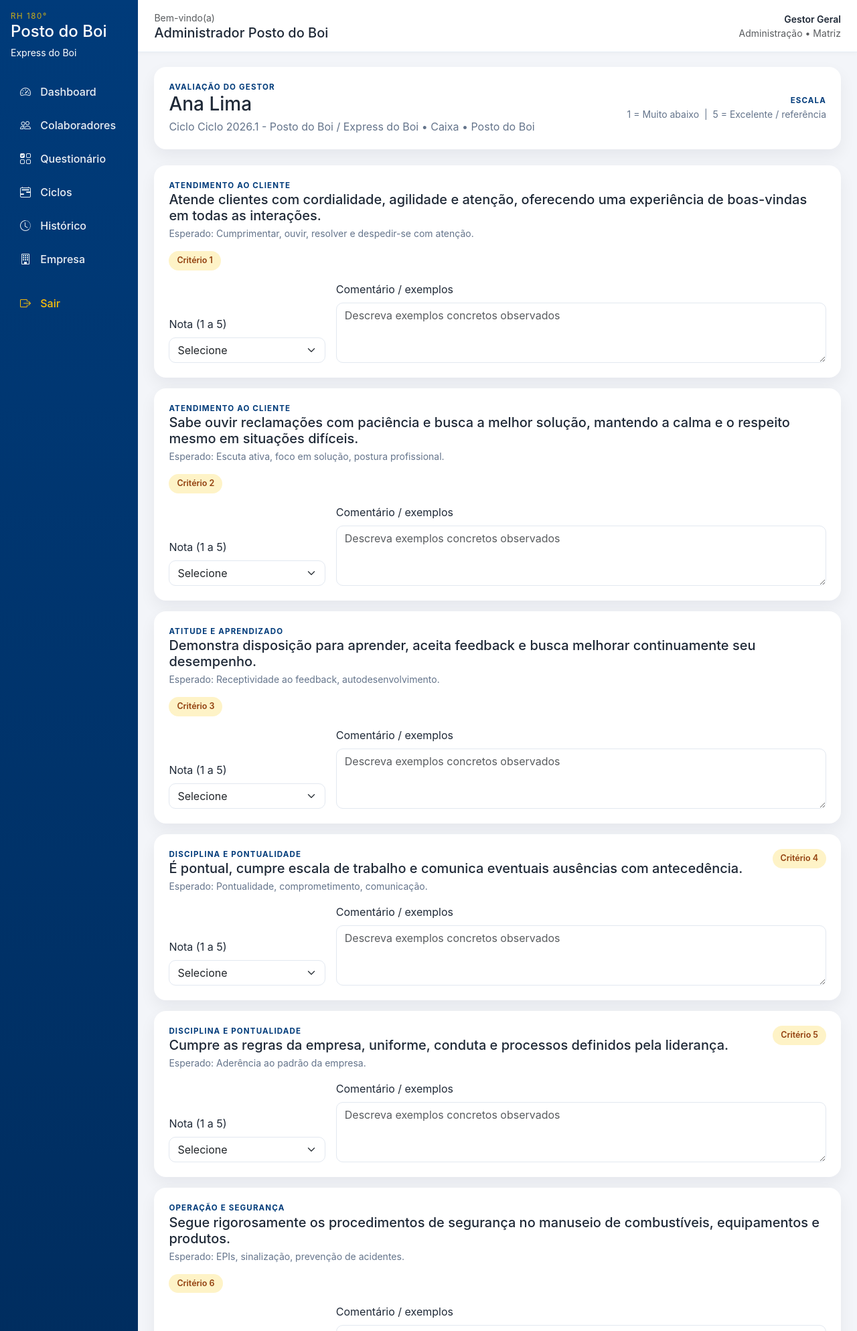
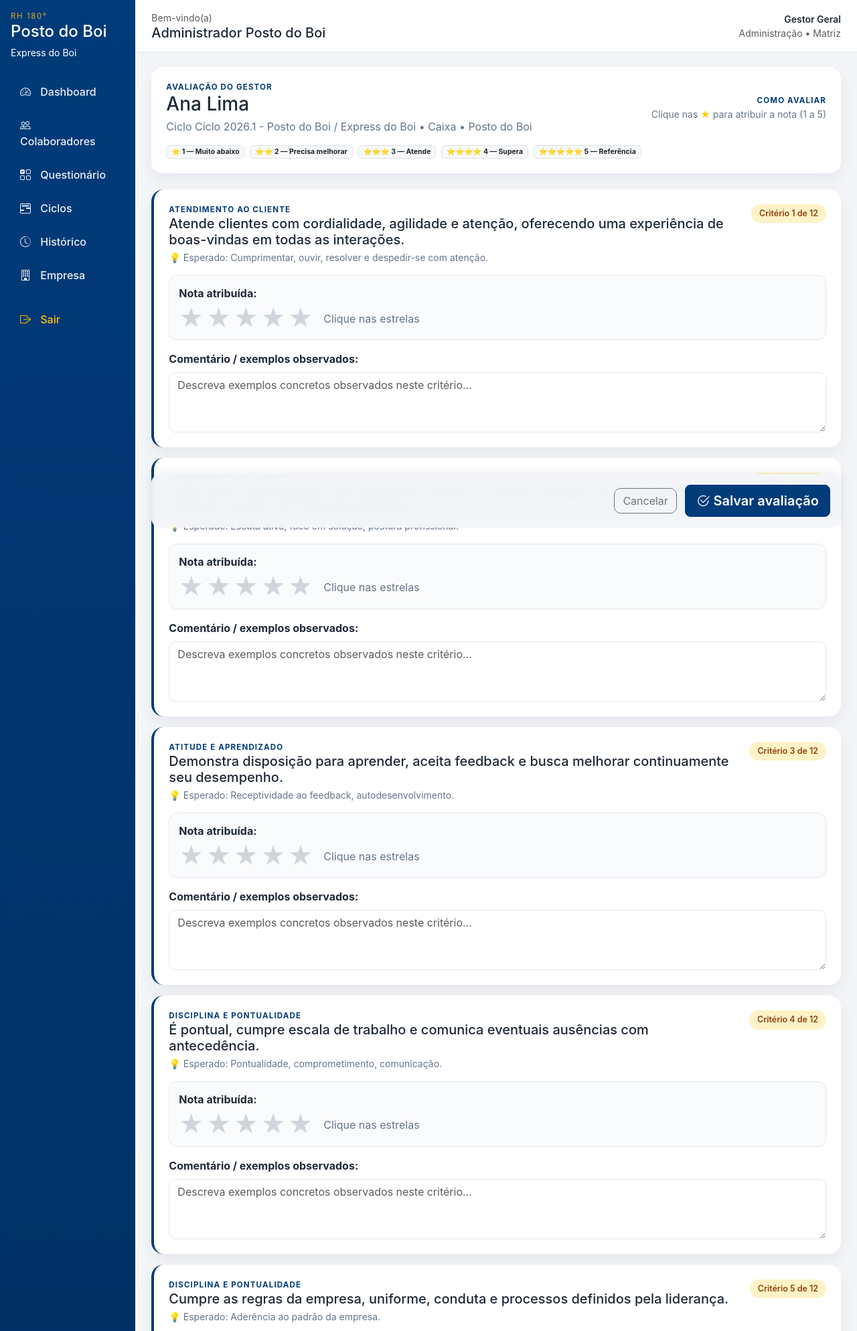
Before and after one commit to tatianemcardoso0/posto-do-boi, a Flask app: page /evaluation/manager/1 in a window 1280 px wide. Shown: the top 1988 px of the page at 67% size. Run offline with Flask 3, Linux system fonts and the light colour scheme; the visitor is signed in with stand-in values (Sample User, id 1); data comes from the database, SQL or seed files in the repository; data that the repository does not hold is empty.

Commit message:
Add files via upload

```diff
--- a/templates/evaluation_form.html
+++ b/templates/evaluation_form.html
@@ -8,43 +8,210 @@
       <div class="subtle">Ciclo {{ assignment.cycle.name }} • {{ assignment.employee.position }} • {{ assignment.employee.unit }}</div>
     </div>
     <div class="text-end">
-      <div class="kicker">Escala</div>
-      <div class="subtle small">1 = Muito abaixo &nbsp;|&nbsp; 5 = Excelente / referência</div>
+      <div class="kicker">Como avaliar</div>
+      <div class="subtle small">Clique nas <span style="color:#FFCC00;">★</span> para atribuir a nota (1 a 5)</div>
     </div>
+  </div>
+  <div class="mt-3 d-flex flex-wrap gap-2 small">
+    <span class="badge bg-light text-dark border">⭐ 1 — Muito abaixo</span>
+    <span class="badge bg-light text-dark border">⭐⭐ 2 — Precisa melhorar</span>
+    <span class="badge bg-light text-dark border">⭐⭐⭐ 3 — Atende</span>
+    <span class="badge bg-light text-dark border">⭐⭐⭐⭐ 4 — Supera</span>
+    <span class="badge bg-light text-dark border">⭐⭐⭐⭐⭐ 5 — Referência</span>
   </div>
 </div>
 
-<form method="post" class="d-grid gap-3">
+<form method="post" class="d-grid gap-3" id="evalForm">
   {% for question in questions %}
     {% set item = existing.get(question.id) %}
-    <div class="panel-card">
+    <div class="panel-card eval-question-card">
       <div class="d-flex justify-content-between align-items-start gap-3 mb-3 flex-wrap">
-        <div>
+        <div style="flex:1; min-width:260px;">
           <div class="kicker">{{ question.category }}</div>
           <h5 class="mb-1">{{ question.text }}</h5>
-          {% if question.expected_behavior %}<div class="subtle small">Esperado: {{ question.expected_behavior }}</div>{% endif %}
+          {% if question.expected_behavior %}
+            <div class="subtle small">💡 Esperado: {{ question.expected_behavior }}</div>
+          {% endif %}
         </div>
-        <span class="score-pill score-mid">Critério {{ loop.index }}</span>
+        <span class="score-pill score-mid">Critério {{ loop.index }} de {{ questions|length }}</span>
       </div>
-      <div class="row g-3 align-items-end">
-        <div class="col-md-3">
-          <label class="form-label">Nota (1 a 5)</label>
-          <select class="form-select" name="score_{{ question.id }}" required>
-            <option value="">Selecione</option>
-            {% for score in range(1, 6) %}
-              <option value="{{ score }}" {% if item and item.score == score %}selected{% endif %}>{{ score }}</option>
+
+      <div class="star-rating-container mb-3">
+        <label class="form-label mb-2"><strong>Nota atribuída:</strong></label>
+        <div class="d-flex align-items-center gap-3 flex-wrap">
+          <div class="star-rating" data-question-id="{{ question.id }}">
+            {% for star in range(1, 6) %}
+              <span class="star" data-value="{{ star }}" role="button" tabindex="0"
+                    aria-label="Atribuir {{ star }} estrela{{ 's' if star > 1 else '' }}">★</span>
             {% endfor %}
-          </select>
+          </div>
+          <input type="hidden" name="score_{{ question.id }}" id="score_{{ question.id }}"
+                 value="{{ item.score if item else '' }}" required>
+          <span class="star-label" id="label_{{ question.id }}">
+            {% if item %}
+              <strong style="color: var(--brand-primary);">{{ item.score }}/5</strong> —
+              {% if item.score == 1 %}Muito abaixo
+              {% elif item.score == 2 %}Precisa melhorar
+              {% elif item.score == 3 %}Atende
+              {% elif item.score == 4 %}Supera
+              {% elif item.score == 5 %}Referência
+              {% endif %}
+            {% else %}
+              <span class="subtle">Clique nas estrelas</span>
+            {% endif %}
+          </span>
         </div>
-        <div class="col-md-9">
-          <label class="form-label">Comentário / exemplos</label>
-          <textarea class="form-control" name="comment_{{ question.id }}" placeholder="Descreva exemplos concretos observados" required>{{ item.comment if item else '' }}</textarea>
-        </div>
+      </div>
+
+      <div>
+        <label class="form-label"><strong>Comentário / exemplos observados:</strong></label>
+        <textarea class="form-control" name="comment_{{ question.id }}"
+                  placeholder="Descreva exemplos concretos observados neste critério..."
+                  required>{{ item.comment if item else '' }}</textarea>
       </div>
     </div>
   {% endfor %}
-  <div class="text-end">
-    <button class="btn btn-brand btn-lg">Salvar avaliação</button>
+
+  <div class="text-end sticky-bottom-bar">
+    <a href="{{ url_for('manager_dashboard' if current_user.role == 'manager' else 'employee_dashboard') }}"
+       class="btn btn-outline-secondary me-2">Cancelar</a>
+    <button type="submit" class="btn btn-brand btn-lg" id="submitBtn">
+      <i class="bi bi-check2-circle"></i> Salvar avaliação
+    </button>
   </div>
 </form>
+
+<style>
+  .star-rating {
+    display: inline-flex;
+    gap: 4px;
+    font-size: 2.2rem;
+    line-height: 1;
+    user-select: none;
+  }
+  .star {
+    color: #d1d5db;
+    cursor: pointer;
+    transition: transform 0.15s ease, color 0.15s ease;
+    text-shadow: 0 1px 2px rgba(0,0,0,0.08);
+  }
+  .star:hover {
+    transform: scale(1.15);
+  }
+  .star.active {
+    color: #FFCC00;
+    text-shadow: 0 2px 4px rgba(255, 204, 0, 0.4);
+  }
+  .star.hover-preview {
+    color: #FFE066;
+  }
+  .star-label {
+    font-size: 1rem;
+    color: #475569;
+    min-width: 180px;
+  }
+  .eval-question-card {
+    border-left: 4px solid var(--brand-primary);
+  }
+  .sticky-bottom-bar {
+    position: sticky;
+    bottom: 12px;
+    background: rgba(243, 245, 249, 0.95);
+    backdrop-filter: blur(8px);
+    padding: 16px;
+    border-radius: 14px;
+    margin-top: 16px;
+    box-shadow: 0 -4px 12px rgba(0, 0, 0, 0.06);
+  }
+  .star-rating-container {
+    background: #fafbfc;
+    padding: 14px;
+    border-radius: 12px;
+    border: 1px solid #e2e8f0;
+  }
+</style>
+
+<script>
+  const ratingLabels = {
+    1: 'Muito abaixo',
+    2: 'Precisa melhorar',
+    3: 'Atende',
+    4: 'Supera',
+    5: 'Referência'
+  };
+
+  document.querySelectorAll('.star-rating').forEach(ratingGroup => {
+    const stars = ratingGroup.querySelectorAll('.star');
+    const questionId = ratingGroup.dataset.questionId;
+    const hiddenInput = document.getElementById(`score_${questionId}`);
+    const labelEl = document.getElementById(`label_${questionId}`);
+
+    function paint(score) {
+      stars.forEach(s => {
+        const v = parseInt(s.dataset.value);
+        s.classList.toggle('active', v <= score);
+        s.classList.remove('hover-preview');
+      });
+    }
+
+    function preview(score) {
+      stars.forEach(s => {
+        const v = parseInt(s.dataset.value);
+        s.classList.toggle('hover-preview', v <= score && !s.classList.contains('active'));
+      });
+    }
+
+    function setLabel(score) {
+      if (score && ratingLabels[score]) {
+        labelEl.innerHTML = `<strong style="color: var(--brand-primary);">${score}/5</strong> — ${ratingLabels[score]}`;
+      } else {
+        labelEl.innerHTML = '<span class="subtle">Clique nas estrelas</span>';
+      }
+    }
+
+    // Pintar estado inicial
+    const initial = parseInt(hiddenInput.value) || 0;
+    if (initial) paint(initial);
+
+    stars.forEach(star => {
+      star.addEventListener('click', () => {
+        const score = parseInt(star.dataset.value);
+        hiddenInput.value = score;
+        paint(score);
+        setLabel(score);
+      });
+      star.addEventListener('keydown', (e) => {
+        if (e.key === 'Enter' || e.key === ' ') {
+          e.preventDefault();
+          star.click();
+        }
+      });
+      star.addEventListener('mouseenter', () => {
+        preview(parseInt(star.dataset.value));
+      });
+    });
+
+    ratingGroup.addEventListener('mouseleave', () => {
+      const current = parseInt(hiddenInput.value) || 0;
+      paint(current);
+    });
+  });
+
+  // Validação: garantir que todas as estrelas foram clicadas
+  document.getElementById('evalForm').addEventListener('submit', (e) => {
+    const inputs = document.querySelectorAll('input[name^="score_"]');
+    let firstMissing = null;
+    inputs.forEach(inp => {
+      if (!inp.value || inp.value === '0') {
+        if (!firstMissing) firstMissing = inp;
+      }
+    });
+    if (firstMissing) {
+      e.preventDefault();
+      alert('Por favor, atribua uma nota (estrelas) para todas as perguntas antes de salvar.');
+      const card = firstMissing.closest('.eval-question-card');
+      if (card) card.scrollIntoView({ behavior: 'smooth', block: 'center' });
+    }
+  });
+</script>
 {% endblock %}
```
